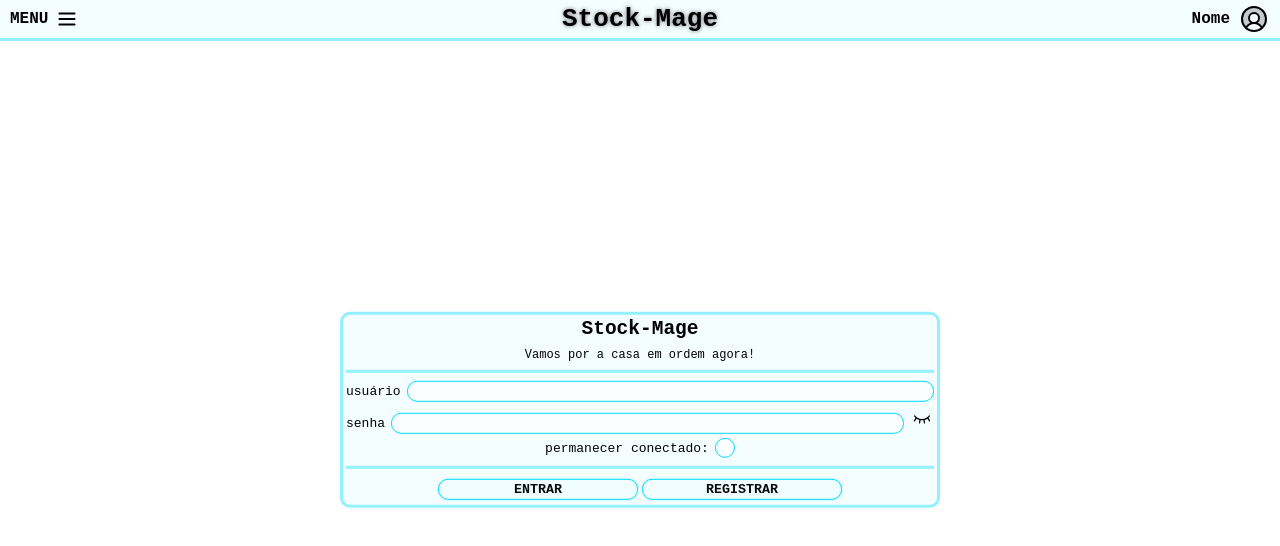
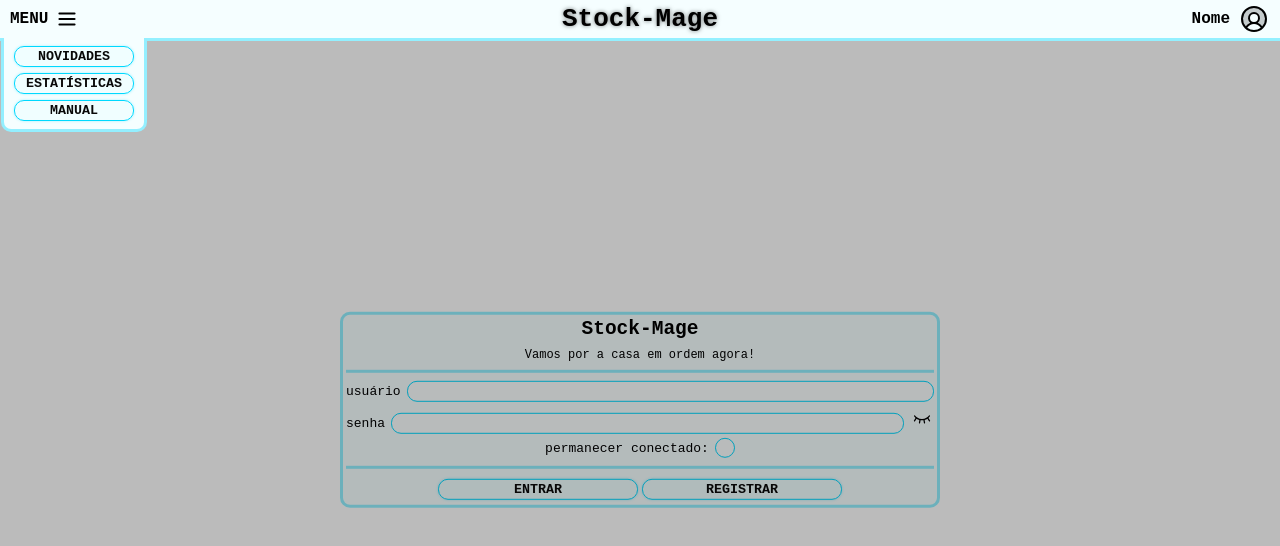
Before and after one commit to DGabrielF/stock-mage, an Angular app: page /login in a window 1280 px wide. Shown: the top 546 px of the page. Built offline with nearby package versions, Linux system fonts and the light colour scheme.

Commit message:
:sparkles: feat: hide menus when click on fade or select option

```diff
--- a/src/app/components/top-menu/top-menu.component.css
+++ b/src/app/components/top-menu/top-menu.component.css
@@ -11,6 +11,17 @@
   justify-content: space-between;
 
   position: relative;
+  z-index: 5;
+}
+.fade {
+  width: 100vw;
+  height: 100vh;
+
+  background-color: #00000044;
+  position: absolute;
+  top: 0;
+  left: 0;
+  z-index: 4;
 }
 
 [class$="_menu_items"] {
--- a/src/app/components/top-menu/top-menu.component.html
+++ b/src/app/components/top-menu/top-menu.component.html
@@ -5,6 +5,7 @@
   </div>
   <nav *ngIf="!hideListMenu" class="list_menu_items">
     <app-button *ngFor="let item of this.isLogedIn?this.loggedInlistMenuItems:this.notloggedInlistMenuItems"
+    (mouseup)="closeMenus()"
     [functionOrRoute]="item.id"
     [textContent]="item.text"></app-button>
   </nav>
@@ -15,8 +16,10 @@
   </div>
   <nav *ngIf="!hideProfileMenu" class="profile_menu_items">
     <app-button *ngFor="let item of this.isLogedIn?this.loggedInProfileMenuItems:this.notLoggedInProfileMenuItems"
+    (mouseup)="closeMenus()"
     [functionOrRoute]="item.id"
     [textContent]="item.text"
     >{{item.text}}</app-button>
   </nav>
 </div>
+<div *ngIf="!hideProfileMenu || !hideListMenu" (click)="closeMenus()" class="fade"></div>
--- a/src/app/components/top-menu/top-menu.component.ts
+++ b/src/app/components/top-menu/top-menu.component.ts
@@ -8,7 +8,7 @@ import { Component, Input, OnInit } from '@angular/core';
 export class TopMenuComponent implements OnInit {
   @Input() isLogedIn:boolean = false;
 
-  hideListMenu:boolean = true;
+  hideListMenu:boolean = false;
   loggedInlistMenuItems:{id:string, text:string}[] = [
     {id:"news", text:"Novidades"},
     {id:"lists", text:"Listas"},
@@ -39,15 +39,19 @@ export class TopMenuComponent implements OnInit {
   }
 
   toggleListMenu() {
-    this.hideListMenu = !this.hideListMenu
+    this.hideListMenu = !this.hideListMenu;
     if (!this.hideProfileMenu) {
-      this.hideProfileMenu = !this.hideProfileMenu
+      this.hideProfileMenu = !this.hideProfileMenu;
     }
   }
   toggleProfileMenu() {
-    this.hideProfileMenu = !this.hideProfileMenu
+    this.hideProfileMenu = !this.hideProfileMenu;
     if (!this.hideListMenu) {
-      this.hideListMenu = !this.hideListMenu
+      this.hideListMenu = !this.hideListMenu;
     }
   }
+  closeMenus() {
+    this.hideListMenu = true;
+    this.hideProfileMenu = true;
+  }
 }
```
